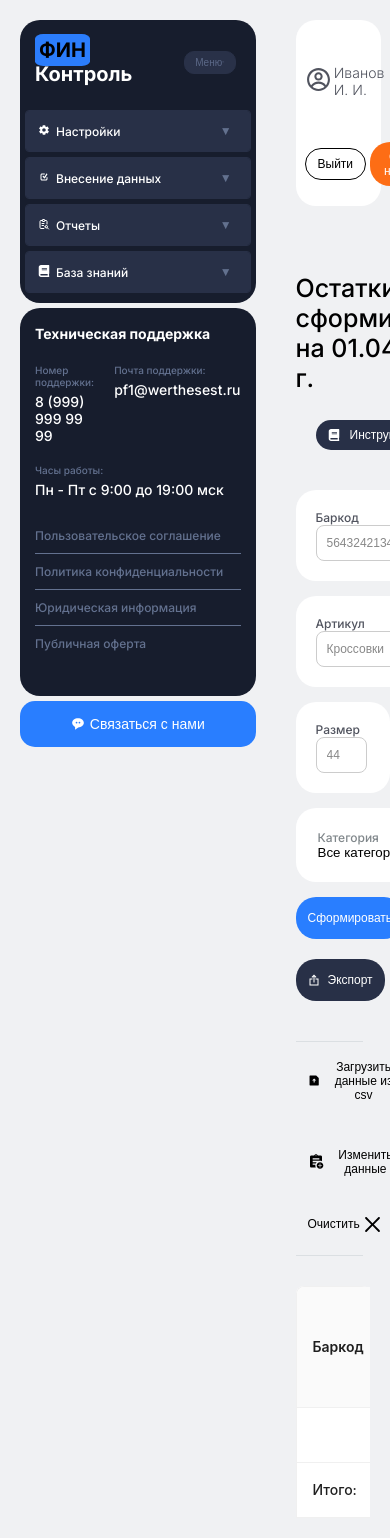
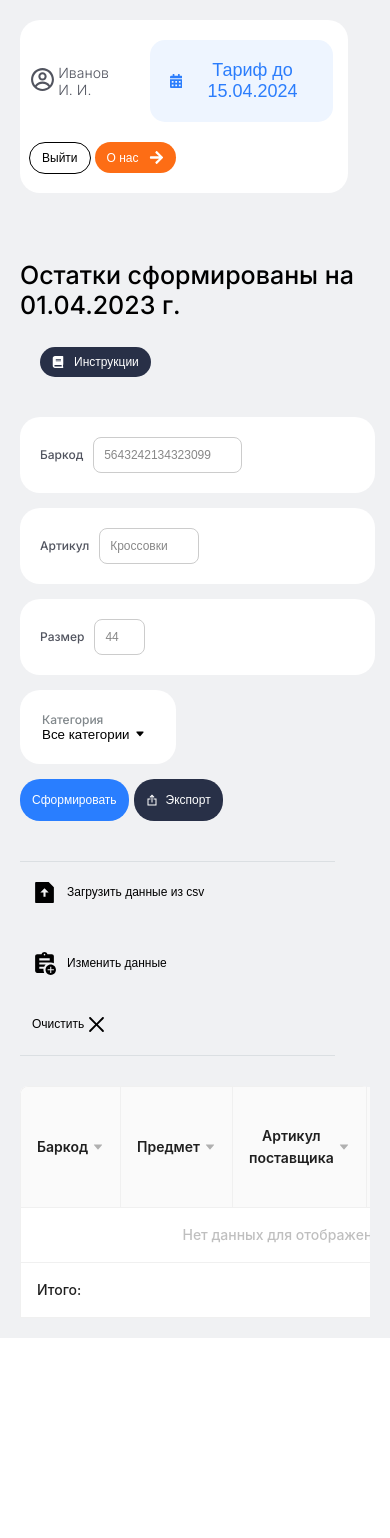
Before and after one commit to Alexander777kr/test-assignment-01, a React (Vite) app: page / in a window 390 px wide. After the commit the page ends 1338 px from the top, so only its background shows below. Built offline with nearby package versions, Linux system fonts and the light colour scheme.

Commit message:
add media queries

```diff
--- a/src/components/table/table-heading/TableHeading.module.css
+++ b/src/components/table/table-heading/TableHeading.module.css
@@ -14,6 +14,13 @@
   align-content: stretch;
   flex-wrap: wrap;
   gap: 10px;
+}
+
+@media (max-width: 500px) {
+  .options {
+    flex-direction: column;
+    align-items: flex-start;
+  }
 }
 
 .headingOne {
@@ -45,6 +52,12 @@
   width: fit-content;
 }
 
+@media (max-width: 500px) {
+  .cardWithInput {
+    width: 90%;
+  }
+}
+
 .spacing {
   margin-right: 10px;
 }
@@ -66,6 +79,13 @@
   max-width: 90%;
 }
 
+@media (max-width: 768px) {
+  .controlForm {
+    flex-direction: column;
+    align-items: flex-start;
+  }
+}
+
 .uploadIcons {
   font-size: 25px;
   margin-right: 10px;
--- a/src/pages/main-page/left-column/LeftColumn.module.css
+++ b/src/pages/main-page/left-column/LeftColumn.module.css
@@ -5,6 +5,12 @@
   padding-right: 20px;
   padding-top: 20px;
   padding-bottom: 20px;
+}
+
+@media (max-width: 768px) {
+  .leftColumn {
+    display: none;
+  }
 }
 
 .highlight {
```
